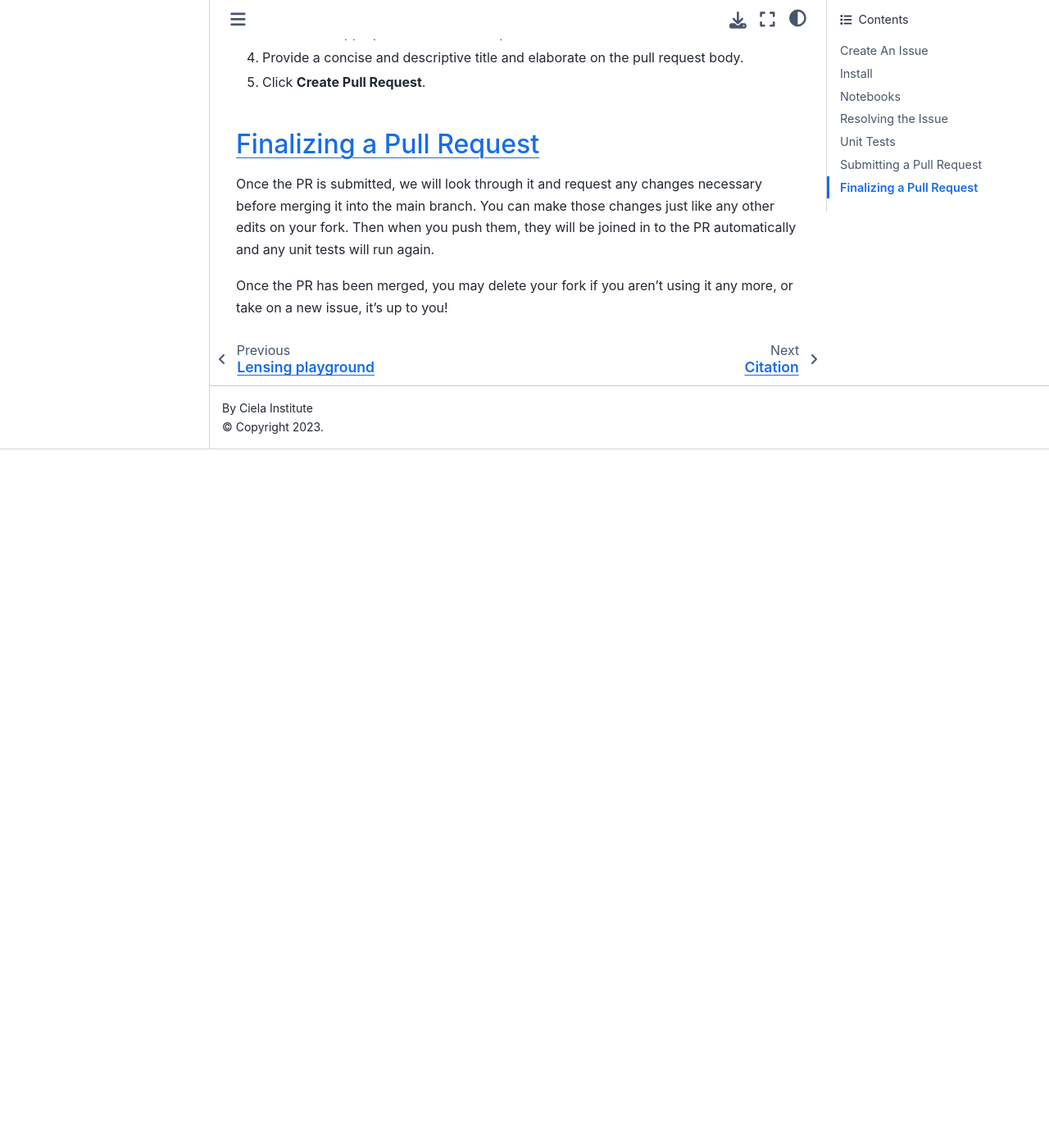
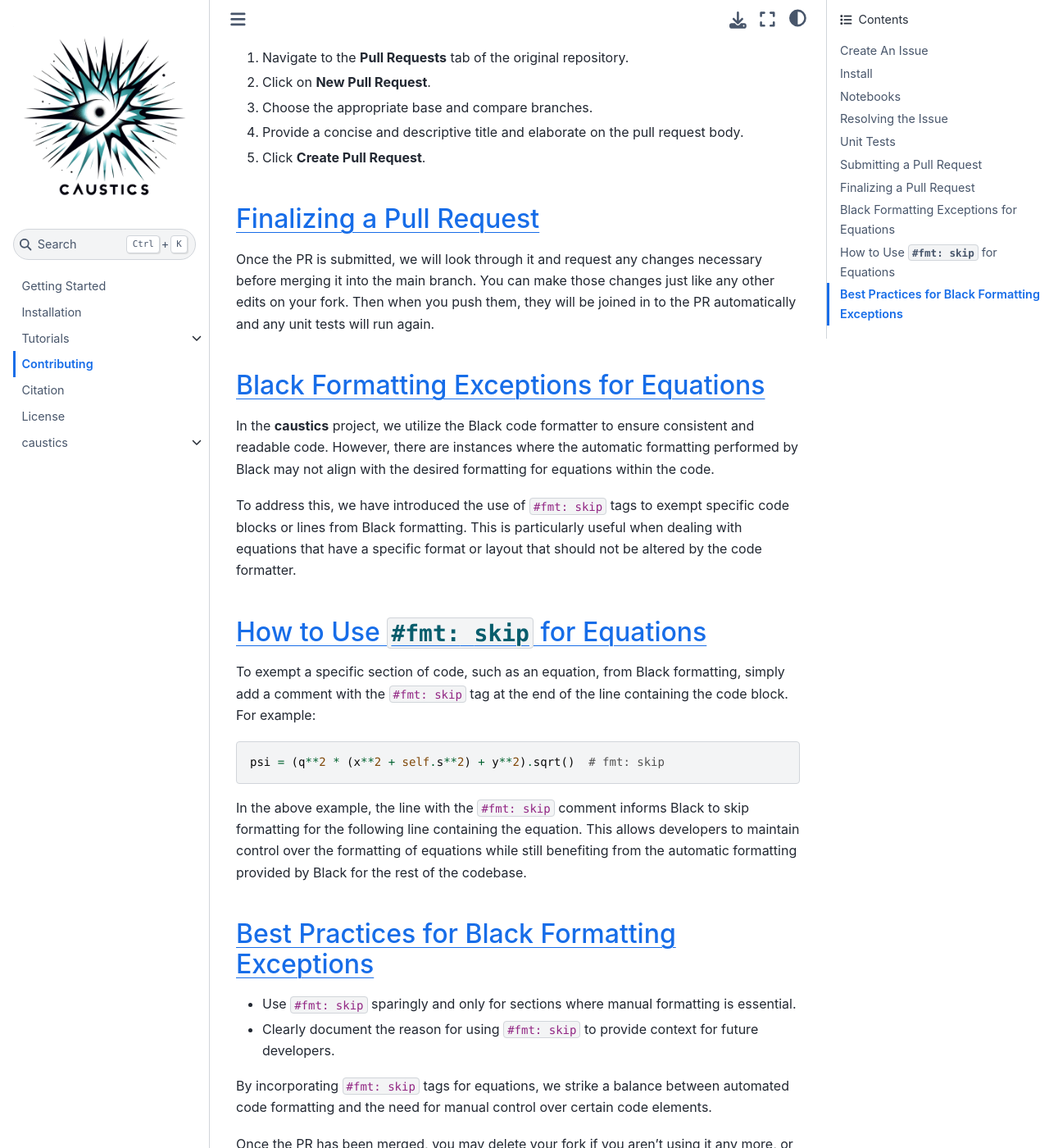
Before and after one commit to Ciela-Institute/caustics, a Jupyter Book: the page built from docs/source/contributing.rst, in a window 1280 px wide and 1400 px high, scrolled down 2311 px. Shown: the whole window at 82% size. Built offline with Jupyter Book 1.0.4 settings and Sphinx 7.4.7 and the Sphinx Book theme 1.1.4, drawn with Linux system fonts in a browser that asks for light colours; pages that are not in the unit, such as notebooks, are missing from menus; before the commit the page ends 2859 px from its top, so only the background shows below that; some of the changed text lies outside the part shown.

Commit message:
docs: Update contributing.rst with Black fmt exceptions (#64) (#150)
* docs: Update contributing.rst with Black fmt exceptions (#64)

* fix: Update caustics formatting

---------

Co-authored-by: Cordero Core <127983572+uwcdc@users.noreply.github.com>

```diff
--- a/docs/source/contributing.rst
+++ b/docs/source/contributing.rst
@@ -61,4 +61,31 @@ Finalizing a Pull Request
 
 Once the PR is submitted, we will look through it and request any changes necessary before merging it into the main branch. You can make those changes just like any other edits on your fork. Then when you push them, they will be joined in to the PR automatically and any unit tests will run again.
 
+Black Formatting Exceptions for Equations
+-----------------------------------------
+
+In the **caustics** project, we utilize the Black code formatter to ensure consistent and readable code. However, there are instances where the automatic formatting performed by Black may not align with the desired formatting for equations within the code.
+
+To address this, we have introduced the use of ``#fmt: skip`` tags to exempt specific code blocks or lines from Black formatting. This is particularly useful when dealing with equations that have a specific format or layout that should not be altered by the code formatter.
+
+How to Use ``#fmt: skip`` for Equations
+---------------------------------------
+
+To exempt a specific section of code, such as an equation, from Black formatting, simply add a comment with the ``#fmt: skip`` tag at the end of the line containing the code block. For example:
+
+.. code-block:: python
+
+    psi = (q**2 * (x**2 + self.s**2) + y**2).sqrt()  # fmt: skip
+
+In the above example, the line with the ``#fmt: skip`` comment informs Black to skip formatting for the following line containing the equation. This allows developers to maintain control over the formatting of equations while still benefiting from the automatic formatting provided by Black for the rest of the codebase.
+
+Best Practices for Black Formatting Exceptions
+----------------------------------------------
+
+- Use ``#fmt: skip`` sparingly and only for sections where manual formatting is essential.
+- Clearly document the reason for using ``#fmt: skip`` to provide context for future developers.
+
+By incorporating ``#fmt: skip`` tags for equations, we strike a balance between automated code formatting and the need for manual control over certain code elements.
+
+
 Once the PR has been merged, you may delete your fork if you aren't using it any more, or take on a new issue, it's up to you!
```
